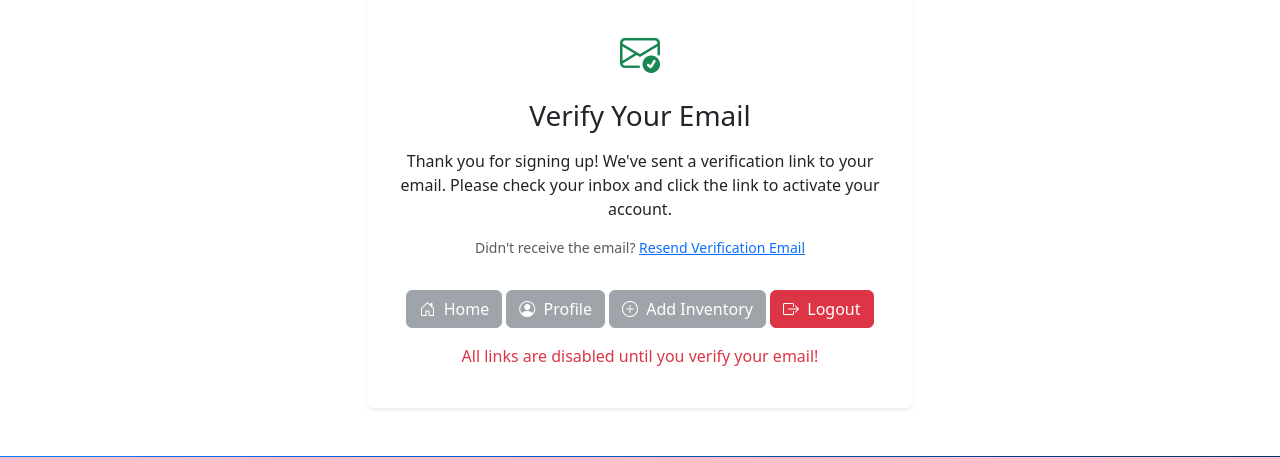
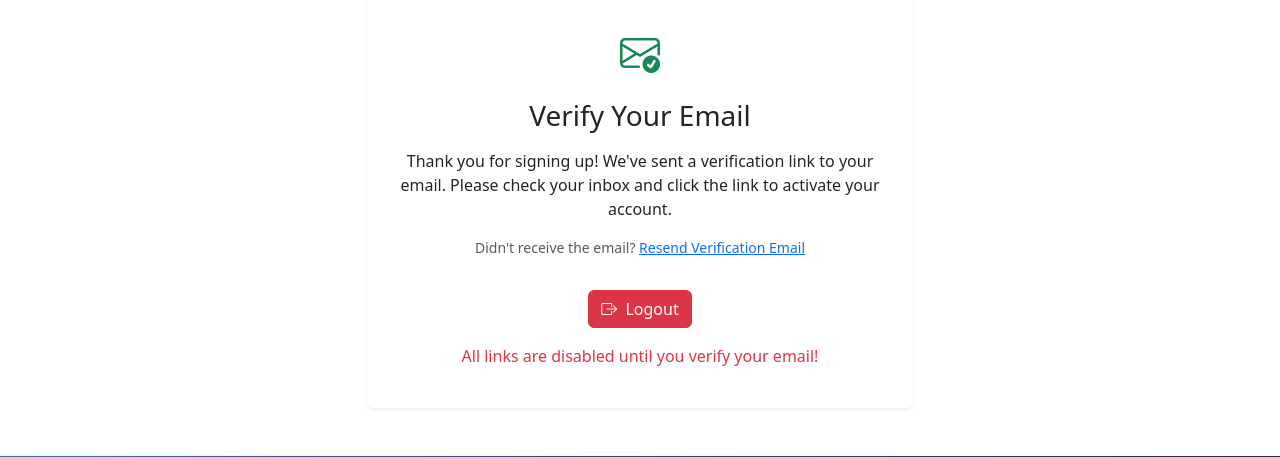
Before and after one commit to abdullahhodancse/inventory_vaid, a Django app: page /app/email_verification/ in a window 1280 px wide. Shown: the part 109-566 px from the top of the page. Run offline with Django 5.2, Linux system fonts and the light colour scheme; parts of the project's set-up code (start-up, migrations or seed data) failed here and were passed over; some libraries are stand-ins or nearby versions.

Commit message:
email_middlewre

```diff
--- a/templates/email_middleware.html
+++ b/templates/email_middleware.html
@@ -15,20 +15,12 @@
 
             <p class="text-muted small">
                 Didn't receive the email?
-                <a href="">Resend Verification Email</a>
+                <a href="{%url 'verify_email'%}">Resend Verification Email</a>
             </p>
 
 
             <div class="mt-3">
-                <button class="btn btn-secondary" disabled>
-                    <i class="bi bi-house-door me-1"></i> Home
-                </button>
-                <button class="btn btn-secondary" disabled>
-                    <i class="bi bi-person-circle me-1"></i> Profile
-                </button>
-                <button class="btn btn-secondary" disabled>
-                    <i class="bi bi-plus-circle me-1"></i> Add Inventory
-                </button>
+
                 <a href="{% url 'logout' %}" class="btn btn-danger">
                     <i class="bi bi-box-arrow-right me-1"></i> Logout
                 </a>
```
